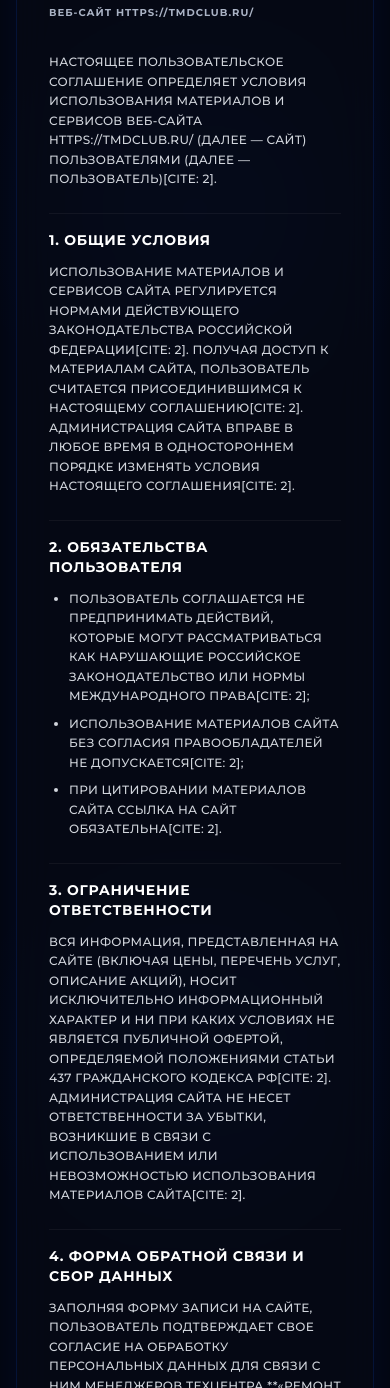
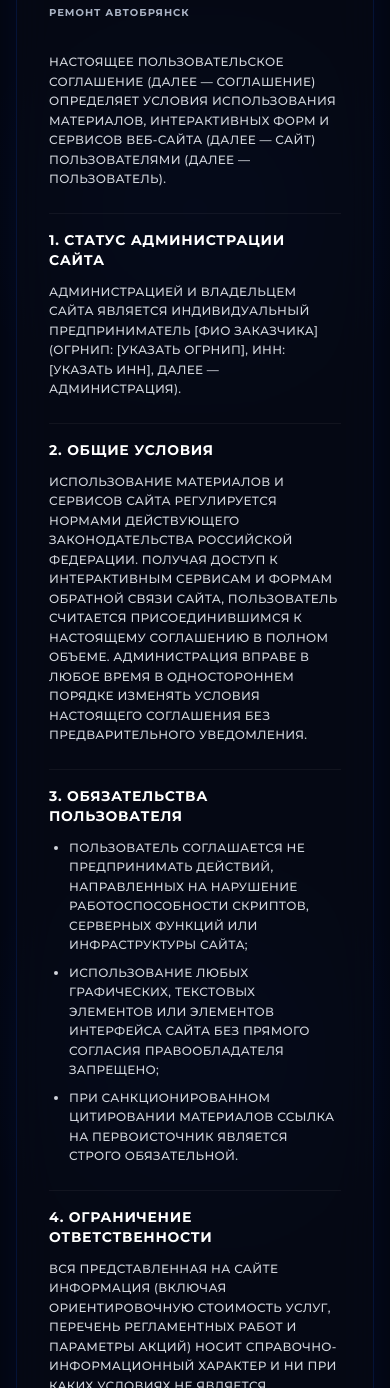
Before and after one commit to makin6852-lab/TOBRUNSK1, a website: page public/agreement.html in a window 390 px wide. Shown: the part 212-1600 px from the top of the page. Drawn offline with Linux system fonts and the light colour scheme.

Commit message:
update: add legal docs and fix forms compliance

```diff
--- a/public/agreement.html
+++ b/public/agreement.html
@@ -34,28 +34,37 @@
             <h1 class="text-3xl md:text-4xl font-black uppercase tracking-tight text-white mb-2">
                 Пользовательское <span class="text-[#0052FF]">соглашение</span>
             </h1>
-            <p class="text-[10px] uppercase font-bold tracking-widest text-[#AAB3C5] mb-8">Веб-сайт https://tmdclub.ru/</p>
+            <p class="text-[10px] uppercase font-bold tracking-widest text-[#AAB3C5] mb-8">Ремонт Автобрянск</p>
             <div class="space-y-6 text-xs md:text-sm text-gray-300 uppercase tracking-wide font-medium leading-relaxed">
-                <p>Настоящее Пользовательское соглашение определяет условия использования материалов и сервисов веб-сайта https://tmdclub.ru/ (далее — Сайт) пользователями (далее — Пользователь)[cite: 2].</p>
+                <p>Настоящее Пользовательское соглашение (далее — Соглашение) определяет условия использования материалов, интерактивных форм и сервисов веб-сайта (далее — Сайт) пользователями (далее — Пользователь).</p>
+
                 <div class="pt-4 border-t border-white/5">
-                    <h2 class="text-sm md:text-base font-bold text-white uppercase tracking-wider mb-3">1. Общие условия</h2>
-                    <p>Использование материалов и сервисов Сайта регулируется нормами действующего законодательства Российской Федерации[cite: 2]. Получая доступ к материалам Сайта, Пользователь считается присоединившимся к настоящему Соглашению[cite: 2]. Администрация Сайта вправе в любое время в одностороннем порядке изменять условия настоящего Соглашения[cite: 2].</p>
+                    <h2 class="text-sm md:text-base font-bold text-white uppercase tracking-wider mb-3">1. Статус Администрации Сайта</h2>
+                    <p>Администрацией и владельцем Сайта является Индивидуальный предприниматель [ФИО Заказчика] (ОГРНИП: [Указать ОГРНИП], ИНН: [Указать ИНН], далее — Администрация).</p>
                 </div>
+
                 <div class="pt-4 border-t border-white/5">
-                    <h2 class="text-sm md:text-base font-bold text-white uppercase tracking-wider mb-3">2. Обязательства Пользователя</h2>
+                    <h2 class="text-sm md:text-base font-bold text-white uppercase tracking-wider mb-3">2. Общие условия</h2>
+                    <p>Использование материалов и сервисов Сайта регулируется нормами действующего законодательства Российской Федерации. Получая доступ к интерактивным сервисам и формам обратной связи Сайта, Пользователь считается присоединившимся к настоящему Соглашению в полном объеме. Администрация вправе в любое время в одностороннем порядке изменять условия настоящего Соглашения без предварительного уведомления.</p>
+                </div>
+
+                <div class="pt-4 border-t border-white/5">
+                    <h2 class="text-sm md:text-base font-bold text-white uppercase tracking-wider mb-3">3. Обязательства Пользователя</h2>
                     <ul class="list-disc pl-5 space-y-2">
-                        <li>Пользователь соглашается не предпринимать действий, которые могут рассматриваться как нарушающие российское законодательство или нормы международного права[cite: 2];</li>
-                        <li>Использование материалов Сайта без согласия правообладателей не допускается[cite: 2];</li>
-                        <li>При цитировании материалов Сайта ссылка на Сайт обязательна[cite: 2].</li>
+                        <li>Пользователь соглашается не предпринимать действий, направленных на нарушение работоспособности скриптов, серверных функций или инфраструктуры Сайта;</li>
+                        <li>Использование любых графических, текстовых элементов или элементов интерфейса Сайта без прямого согласия правообладателя запрещено;</li>
+                        <li>При санкционированном цитировании материалов ссылка на первоисточник является строго обязательной.</li>
                     </ul>
                 </div>
+
                 <div class="pt-4 border-t border-white/5">
-                    <h2 class="text-sm md:text-base font-bold text-white uppercase tracking-wider mb-3">3. Ограничение ответственности</h2>
-                    <p>Вся информация, представленная на Сайте (включая цены, перечень услуг, описание акций), носит исключительно информационный характер и ни при каких условиях не является публичной офертой, определяемой положениями Статьи 437 Гражданского кодекса РФ[cite: 2]. Администрация Сайта не несет ответственности за убытки, возникшие в связи с использованием или невозможностью использования материалов Сайта[cite: 2].</p>
+                    <h2 class="text-sm md:text-base font-bold text-white uppercase tracking-wider mb-3">4. Ограничение ответственности</h2>
+                    <p>Вся представленная на Сайте информация (включая ориентировочную стоимость услуг, перечень регламентных работ и параметры акций) носит справочно-информационный характер и ни при каких условиях не является публичной офертой, определяемой положениями Статьи 437 Гражданского кодекса РФ. Администрация не несет ответственности за технические перебои в работе хостинга и каналов связи, повлекшие временную задержку отправки заявок.</p>
                 </div>
+
                 <div class="pt-4 border-t border-white/5">
-                    <h2 class="text-sm md:text-base font-bold text-white uppercase tracking-wider mb-3">4. Форма обратной связи и сбор данных</h2>
-                    <p>Заполняя форму записи на Сайте, Пользователь подтверждает свое согласие на обработку персональных данных для связи с ним менеджеров техцентра **«Ремонт Автобрянск»** в целях консультирования и записи на обслуживание[cite: 2].</p>
+                    <h2 class="text-sm md:text-base font-bold text-white uppercase tracking-wider mb-3">5. Форма обратной связи и сбор данных</h2>
+                    <p>Заполняя любую форму обратной связи на Сайте, Пользователь подтверждает свое ознакомление с настоящим Соглашением и предоставляет Администрации сознательное согласие на обработку его персональных данных в строгом соответствии с Политикой конфиденциальности. Данные обрабатываются исключительно для связи менеджеров техцентра <strong>«Ремонт Автобрянск»</strong> с Пользователем с целью консультирования и записи на услуги.</p>
                 </div>
             </div>
         </div>
```
Also changed, not shown: public/index.html (+0 -1 lines), public/privacy.html (+14 -8 lines).
